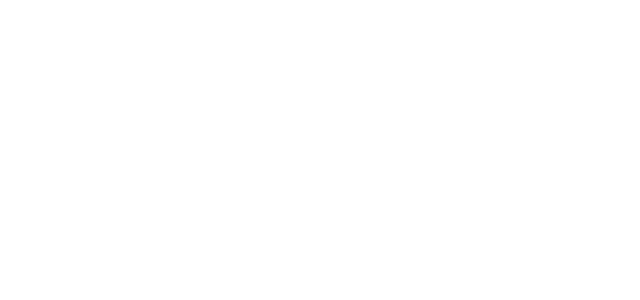
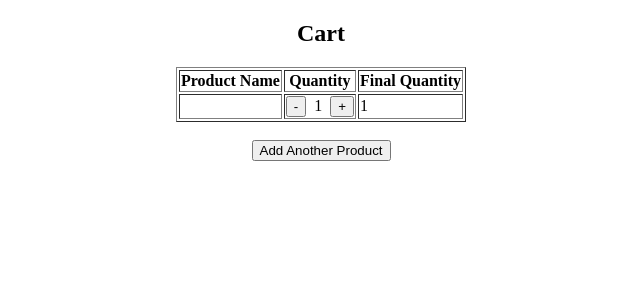
Before and after one commit to YashMathukiya04/Product-task-frontend, a React app: page /cart/add in a window 1280 px wide. Before the commit this address had no page. Shown: the top 300 px of the page, without its empty margins (319-959 px from the left). Built offline with nearby package versions, Linux system fonts and the light colour scheme; the HTML template or start-up script is replaced by a standard one.

Commit message:
feat(cart) : on addtocart product goes to cart:

```diff
--- /dev/null
+++ b/src/components/AddCart.tsx
@@ -0,0 +1,57 @@
+import { useLocation, useNavigate } from "react-router-dom";
+import { useState } from "react";
+
+const AddCart = () => {
+  const location = useLocation();
+  const navigate = useNavigate();
+
+  const { product_id, product_name } = location.state || {};
+  const [quantity, setQuantity] = useState(1);
+
+
+  const increase = () => {
+    setQuantity(q => q + 1);
+  };
+
+  const decrease = () => {
+    setQuantity(q => (q > 1 ? q - 1 : q));
+  };
+
+  return (
+    <center>
+      <h2>Cart</h2>
+
+      <table border={1}>
+        <thead>
+          <tr>
+            <th>Product Name</th>
+            <th>Quantity</th>
+            <th>Final Quantity</th>
+          </tr>
+        </thead>
+
+        <tbody>
+          <tr>
+            <td>{product_name}</td>
+
+            <td>
+              <button onClick={decrease}>-</button>
+              &nbsp; {quantity} &nbsp;
+              <button onClick={increase}>+</button>
+            </td>
+
+            <td>{quantity}</td>
+          </tr>
+        </tbody>
+      </table>
+
+      <br />
+
+      <button onClick={() => navigate(-1)}>
+        Add Another Product
+      </button>
+    </center>
+  );
+};
+
+export default AddCart;
--- a/src/components/ViewProduct.tsx
+++ b/src/components/ViewProduct.tsx
@@ -59,6 +59,8 @@
                         </tr>
                     </tbody>
                 </table>
+                <br /><br />
+                <button onClick={() => navigate(`/stock/add/${product.id}`)}>Add Stock</button>
                 <br /><br /><br />
                 <table border={1}>
                     <thead>
@@ -67,7 +69,6 @@
                             <td>Batch No.</td>
                             <td>Quantity</td>
                             <td>Expiry Date</td>
-                            <td>Add Stock</td>
                         </tr>
                     </thead>
                     <tbody>
@@ -77,7 +78,6 @@
                                 <td>{stock.batch_number}</td>
                                 <td>{stock.quantity}</td>
                                 <td>{stock.expiry_date}</td>
-                                <td><button onClick={() => navigate(`/stock/add/${product.id}`)}>Add Stock</button></td>
                             </tr>
                         ))}
                     </tbody>
--- a/src/pages/ProductPage.tsx
+++ b/src/pages/ProductPage.tsx
@@ -70,6 +70,11 @@
                             <button onClick={() => navigate('/edit/' + product.id)}>Edit</button>
                             <button onClick={() => deleteProduct(product.id)}>Delete</button>
                             <button onClick={() => navigate('/product/' + product.id)}>View</button>
+                            <button onClick={() => navigate('/cart/add', { state: {
+                                 product_id: product.id,
+                                 product_name: product.name
+                                 }
+                            })}>Add to Cart</button>
                         </td>
                         </tr>
                     ))}
--- a/src/routes/AppRoutes.tsx
+++ b/src/routes/AppRoutes.tsx
@@ -6,6 +6,7 @@
 import AddStock from "../pages/AddStock";
 import StockDetails from "../components/StockDetails";
 import ViewProduct from "../components/ViewProduct";
+import AddCart from "../components/AddCart";
 
 const AppRoutes = () => {
     return (
@@ -19,6 +20,7 @@
             </Route>
             <Route path="/stock/add" element={<AddStock />} />
             <Route path="/stock/add/:productId" element={<AddStock />} />
+            <Route path="/cart/add" element={<AddCart />} />
         </Routes>
     )
 }
```
